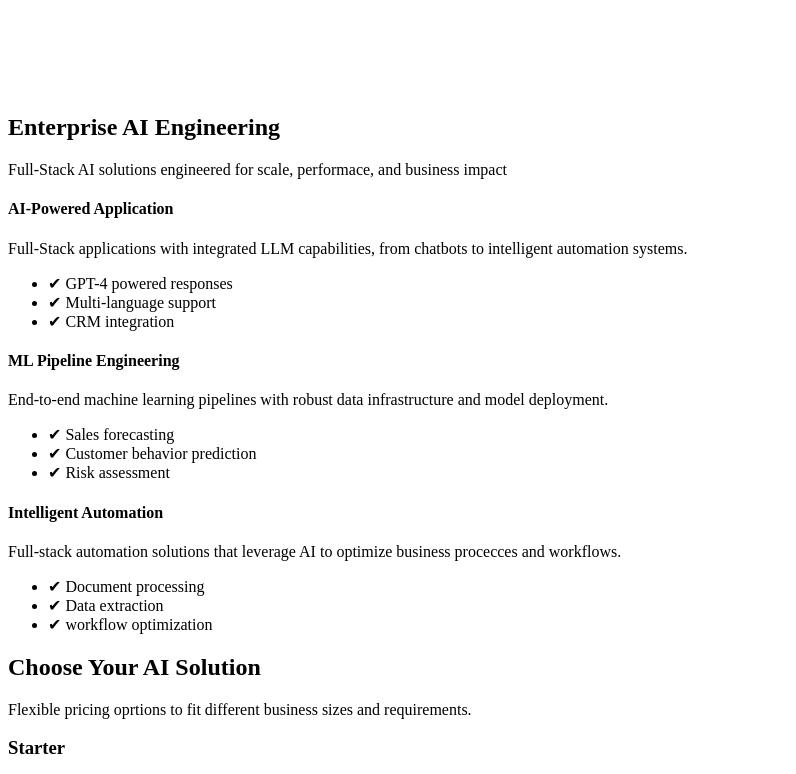
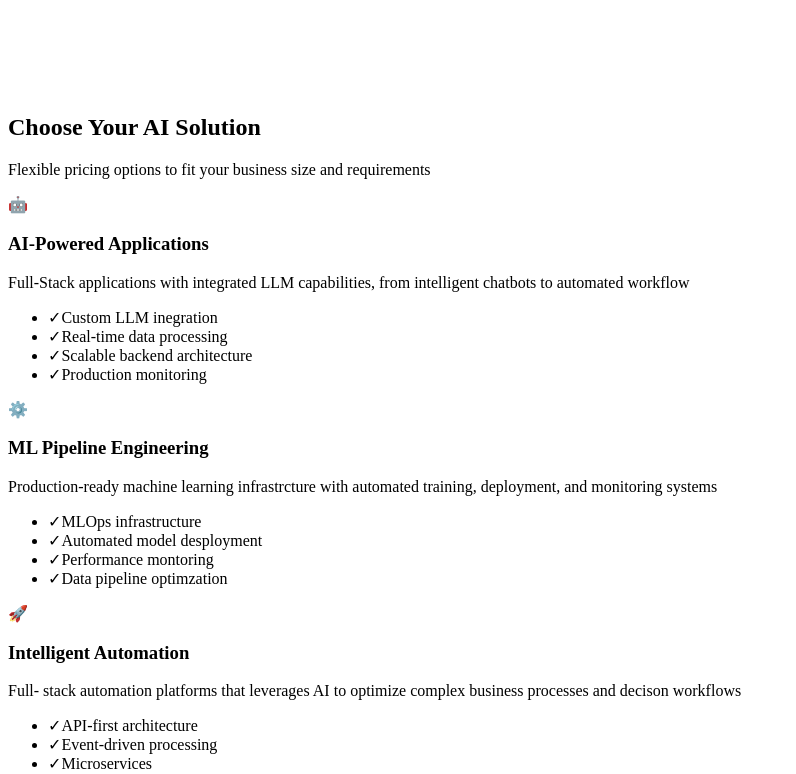
Before and after one commit to PhamelaMhlaba/My-Full-Stack-Personal-Website-with-AI-Integration, a Next.js app in the folder frontend/: page /ai-assistance in a window 1280 px wide. Shown: the part 1135-1909 px from the top of the page, without its empty margins (0-796 px from the left). Built offline with nearby package versions, Linux system fonts and the light colour scheme.

Commit message:
Integrated the Pricing Solutions component into the Ai Assistance page.tsx file

```diff
--- a/frontend/app/ai-assistance/page.tsx
+++ b/frontend/app/ai-assistance/page.tsx
@@ -1,6 +1,7 @@
 import React from "react";
 import styles from "./AiAssistance.module.css";
 import Service from "../components/Service";
+import Pricing from "../components/PricingSolutions";
 
 export default function AiAssistancePage() {
     return (
@@ -17,6 +18,9 @@ export default function AiAssistancePage() {
 
             {/* Service Section */}
             <Service />
+             {/* Pricing Section */}
+            <Pricing />
+
 
             {/* Service Section */}
             <section>
```
